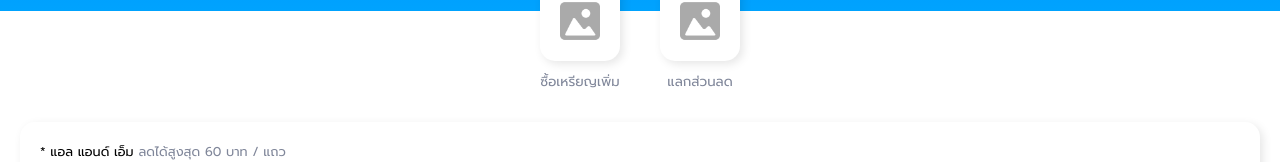
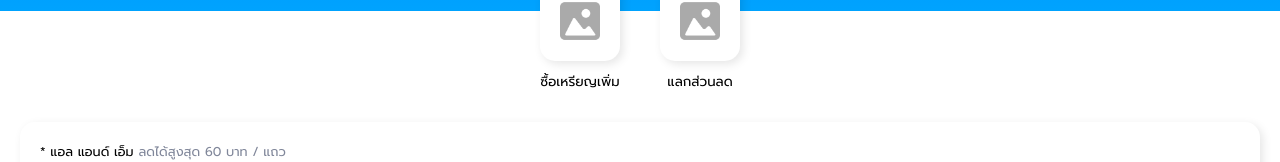
Before and after one commit to artherzno/pmi, a React (Create React App) app: page / in a window 1280 px wide. Shown: the part 424-586 px from the top of the page. Built offline with nearby package versions, Linux system fonts and the light colour scheme.

Commit message:
- Edit name

```diff
--- a/src/components/BtnSquare.js
+++ b/src/components/BtnSquare.js
@@ -9,7 +9,7 @@ function BtnSquare(props) {
             <div className="btn-image">
                 <img src={NoImage} alt="icon" />
             </div>
-            <p className="font-grey">{ props.name }</p>
+            <p className="font-black">{ props.name }</p>
         </button>
     )
 }
--- a/src/components/MainPointAction.js
+++ b/src/components/MainAction.js
@@ -2,7 +2,7 @@ import React from 'react';
 
 import BtnSquare from './BtnSquare';
 
-function MainPointAction() {
+function MainAction() {
     return (
         <div className="main-point-action">
             <BtnSquare name="ซื้อเหรียญเพิ่ม" icon="noimage" />
@@ -11,4 +11,4 @@ function MainPointAction() {
     )
 }
 
-export default MainPointAction;
+export default MainAction;
--- a/src/components/MainPointStatus.js
+++ b/src/components/MainStatus.js
@@ -2,10 +2,9 @@ import React from 'react';
 
 import NoImage from '../img/noimage.png';
 
-function MainPointStatus() {
+function MainStatus() {
     return (
         <div className="main-point-status">
-            <h3>สะสมเหรียญ</h3>
             <div className="main-point-box">
                 <div className="_left">
                     <img src={NoImage} alt="icon" />
@@ -26,4 +25,4 @@ function MainPointStatus() {
     )
 }
 
-export default MainPointStatus;
+export default MainStatus;
--- a/src/pages/Main.js
+++ b/src/pages/Main.js
@@ -1,7 +1,7 @@
 import React, { useState, useEffect } from 'react';
 
-import MainPointStatus from '../components/MainPointStatus';
-import MainPointAction from '../components//MainPointAction';
+import MainStatus from '../components/MainStatus';
+import MainAction from '../components//MainAction';
 import MainAttention from '../components//MainAttention';
 import MainTransaction from '../components//MainTransaction';
 
@@ -11,9 +11,10 @@ function Main(props) {
     return (
         <React.Fragment>
             <div className="container-top">
-                <MainPointStatus />
+                <h3>สะสมเหรียญ</h3>
+                <MainStatus />
             </div>
-            <MainPointAction />
+            <MainAction />
             <MainAttention />
             <MainTransaction data={props.data} />
         </React.Fragment>
```
Also changed, not shown: src/pages/BuyCoin.js (added, +13 -0 lines).
